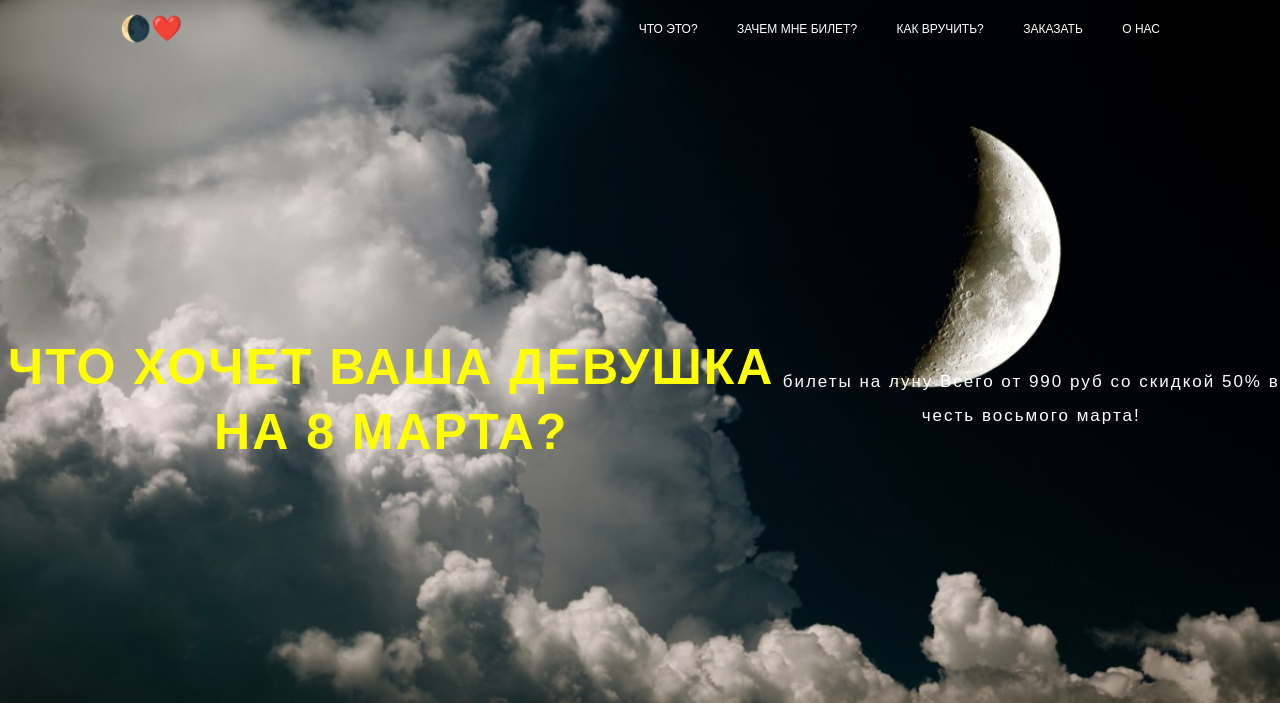
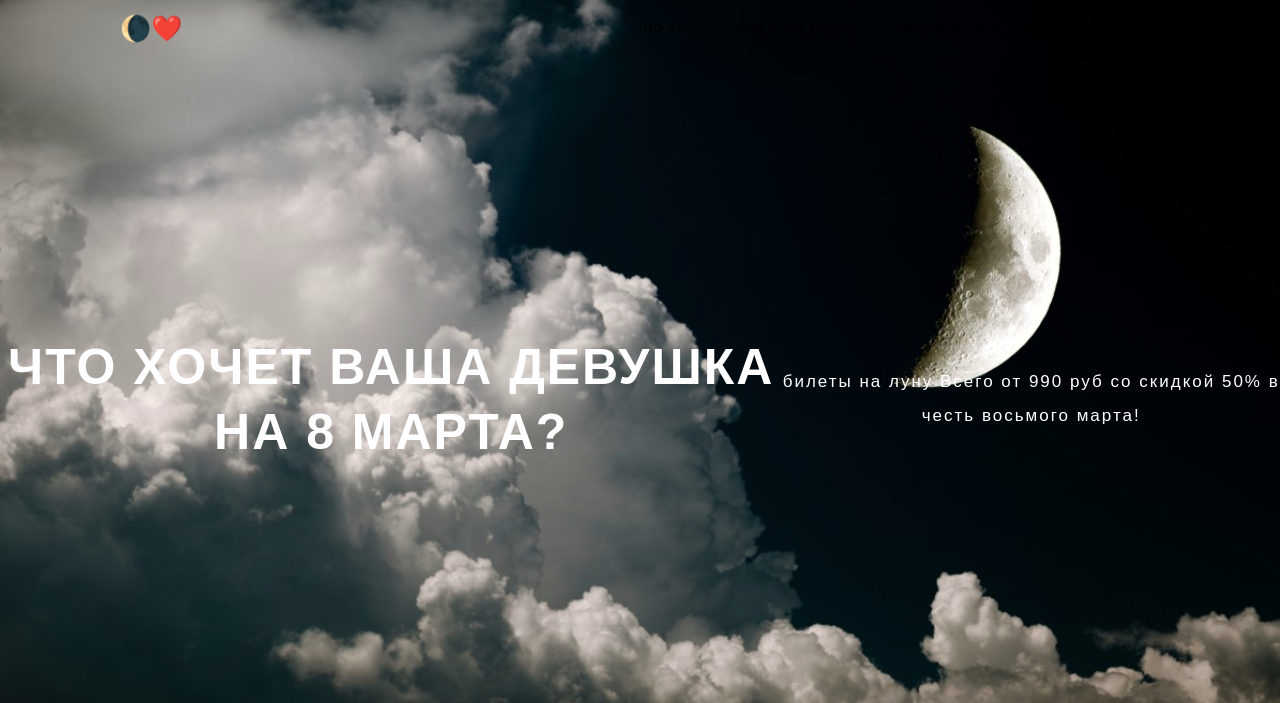
Before and after one commit to arsenicum32/flytomoon, a website: page index.html in a window 1280 px wide. Shown: the top 703 px of the page. Drawn offline with nearby package versions, Linux system fonts and the light colour scheme.

Commit message:
pullwhite

```diff
--- a/index.html
+++ b/index.html
@@ -25,19 +25,19 @@
     <nav role="navigation">
       <ul class="nav__list">
         <li class="nav__list-item">
-          <a href="#fillinfo" class="scrollto hot-all">что это?</a>
+          <a href="#fillinfo" class="scrollto">что это?</a>
         </li>
         <li class="nav__list-item">
-          <a href="#stayintouch" class="scrollto hot-all">зачем мне билет?</a>
+          <a href="#stayintouch" class="scrollto">зачем мне билет?</a>
         </li>
         <li class="nav__list-item">
-          <a href="#news" class="scrollto hot-all">как вручить?</a>
+          <a href="#news" class="scrollto">как вручить?</a>
         </li>
         <li class="nav__list-item">
-          <a href="#case" class="scrollto hot-all">заказать</a>
+          <a href="#case" class="scrollto">заказать</a>
         </li>
         <li class="nav__list-item">
-          <a href="#services" class="scrollto hot-all">о нас</a>
+          <a href="#services" class="scrollto">о нас</a>
         </li>
       </ul>
     </nav>
--- a/static/css/hot.css
+++ b/static/css/hot.css
@@ -1,5 +1,5 @@
 .hot-title{
-  color: yellow;
+  color: white;
 }
 .hot-all{
   color: white;
```
